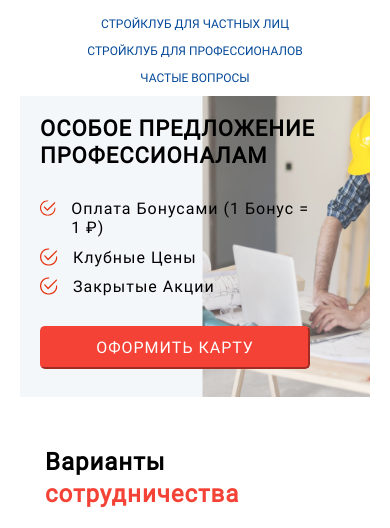
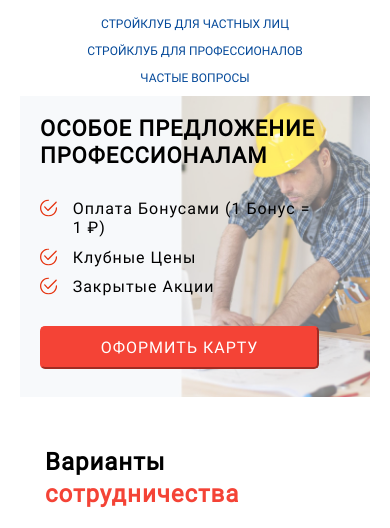
Before and after one commit to diveevavita/Alterra_PROF_II, a plain HTML site: page index.html in a window 390 px wide. Shown: the top 528 px of the page. Drawn offline with Linux system fonts and the light colour scheme.

Commit message:
Add files via upload

```diff
--- a/css/style.css
+++ b/css/style.css
@@ -1066,7 +1066,7 @@ body {
 
 	.private_club_row {
 		padding: 20px;
-		background: rgba(255, 255, 255, 0.2);
+		background: rgba(255, 255, 255, 0.4);
 	}
 
 	.private_club-row_content {
@@ -1105,11 +1105,14 @@ body {
 		font-size: 16px;
 	    margin: 0;
 	    color: #000000;
+	    display: flex;
+	    width: 90%;
+	    flex-wrap: wrap;
 	}
 
 	.button_card {
 		height: auto;
-	    width: 270px;
+	    width: 100%;
 	    font-size: 16px;
 	    padding: 10px 10px;
 	    margin-bottom: 3%;
@@ -1215,7 +1218,7 @@ body {
 	}
 
 	.private_club-top-section {
-		background-image: url(../images/hiro_tablet.jpg);
+		background-image: url(../images/mobile_prof.jpg);
 	    background-repeat: no-repeat;
 	    background-size: cover;
 	    background-position: center;
```
